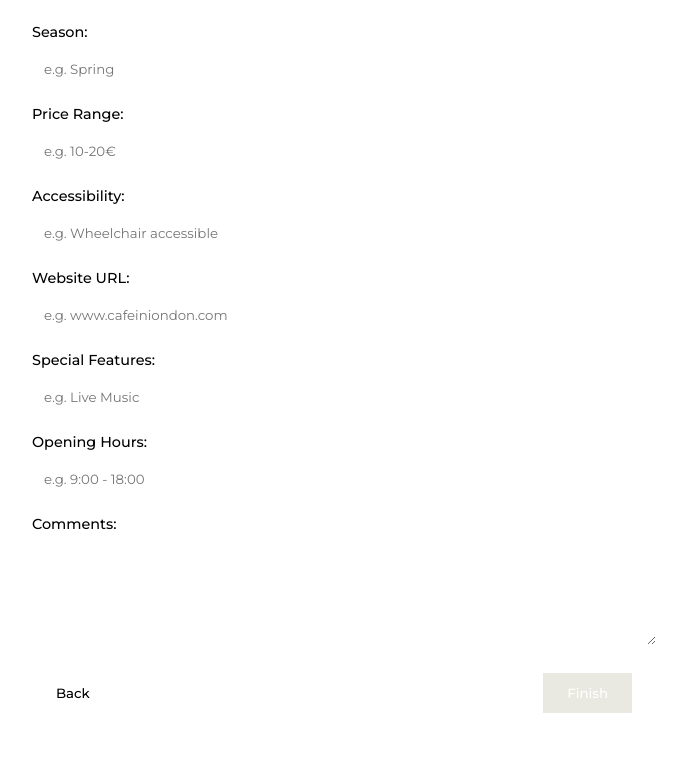
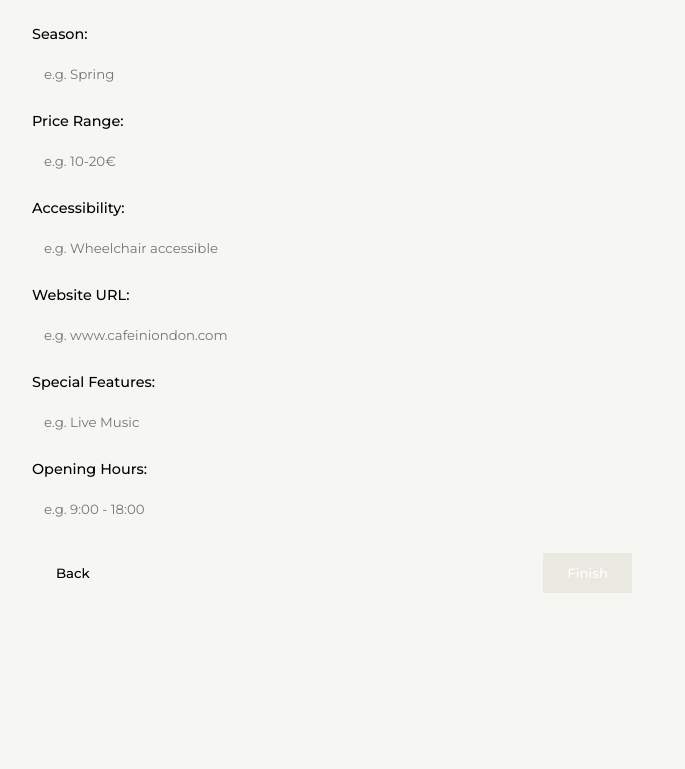
Before and after one commit to Spotlas/Spotlas, a PHP site: page /pages/edit_pictures/edit_pictures.html in a window 1280 px wide. Shown: the part 357-1126 px from the top of the page, without its empty margins (308-993 px from the left). After the commit the page ends 950 px from the top, so only its background shows below. Run offline with PHP 8.4, Linux system fonts and the light colour scheme.

Commit message:
edit_pictures seite bearbeiten

```diff
--- a/project/htdocs/assets/css/edit_pictures.css
+++ b/project/htdocs/assets/css/edit_pictures.css
@@ -1,3 +1,10 @@
+body {
+    background-color: var(--primary-bg-color);
+    font-family: 'Segoe UI', Tahoma, Geneva, Verdana, sans-serif;
+    color: var(--text-color);
+    line-height: 1.6;
+  }
+
 /* Edit Pictures Page Styles */
 .edit-pictures-container {
     max-width: 600px;
--- a/project/htdocs/pages/edit_pictures/edit_pictures.html
+++ b/project/htdocs/pages/edit_pictures/edit_pictures.html
@@ -29,7 +29,7 @@
       <div class="edit-content">
         <div class="photo-display">
           <img
-            src="../../assets/images/sample-photo.jpg"
+            src="../../assets/images/testPic/2.png"
             alt="Current photo"
             class="current-photo"
           />
@@ -74,10 +74,7 @@
             <input type="text" id="hours" placeholder="e.g. 9:00 - 18:00" />
           </div>
 
-          <div class="form-group">
-            <label for="comments">Comments:</label>
-            <textarea id="comments" rows="3"></textarea>
-          </div>
+
         </div>
 
         <div class="action-buttons">
```
